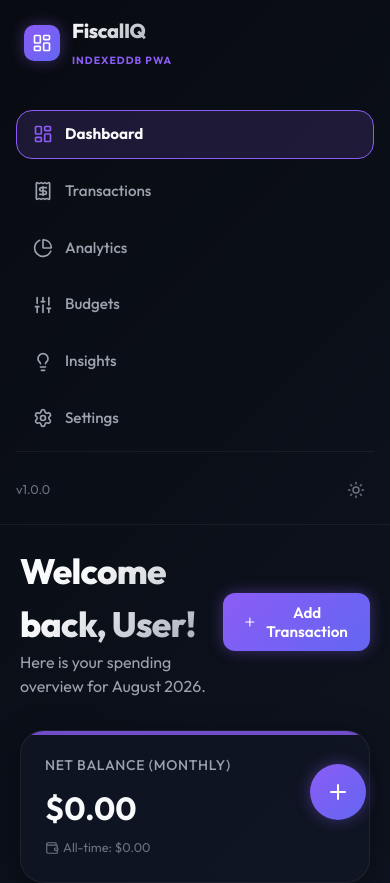
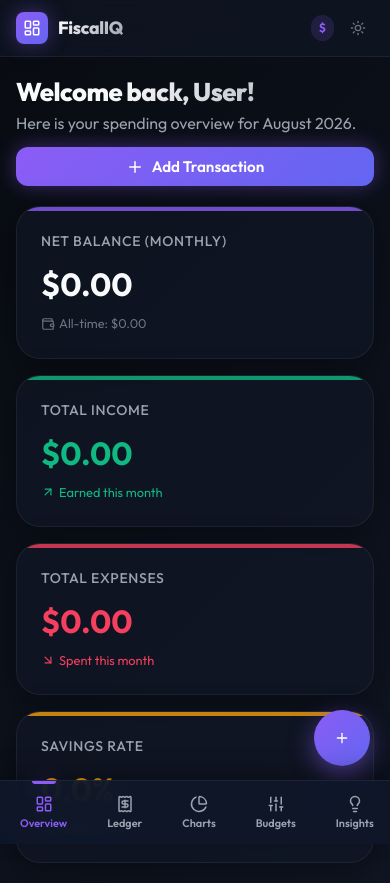
Before and after one commit to TheCodePrism/FiscalIQ, a React (Vite) app: page / in a window 390 px wide. Shown: the top 883 px of the page. Built offline with nearby package versions, Linux system fonts and the light colour scheme.

Commit message:
feat: major UI & mobile UX overhaul with mobile bottom nav, bottom sheet modal, FAB, and fintech color system

```diff
--- a/src/App.tsx
+++ b/src/App.tsx
@@ -186,7 +186,52 @@ export const App: React.FC = () => {
         </div>
       )}
 
-      {/* 2. Main App Container */}
+      {/* 2. Mobile Top Bar */}
+      <header className="mobile-top-bar">
+        <div style={{ display: 'flex', alignItems: 'center', gap: '10px' }}>
+          <div style={{
+            background: 'linear-gradient(135deg, var(--color-primary) 0%, var(--color-accent) 100%)',
+            width: '32px',
+            height: '32px',
+            borderRadius: '8px',
+            display: 'flex',
+            alignItems: 'center',
+            justifyContent: 'center',
+            color: '#ffffff',
+            boxShadow: 'var(--shadow-primary-glow)'
+          }}>
+            <LayoutDashboard size={18} />
+          </div>
+          <div>
+            <h1 style={{ fontSize: '1.1rem', fontWeight: 800, background: 'linear-gradient(135deg, #fff 0%, #9ca3af 100%)', WebkitBackgroundClip: 'text', WebkitTextFillColor: 'transparent', margin: 0, lineHeight: 1.1 }}>
+              FiscalIQ
+            </h1>
+          </div>
+        </div>
+
+        <div style={{ display: 'flex', alignItems: 'center', gap: '8px' }}>
+          <span style={{
+            fontSize: '0.75rem',
+            fontWeight: 700,
+            padding: '4px 8px',
+            borderRadius: '20px',
+            background: 'var(--color-primary-light)',
+            color: 'var(--color-primary)'
+          }}>
+            {settings.currency}
+          </span>
+          <button
+            onClick={toggleTheme}
+            className="icon-btn"
+            title={settings.theme === 'dark' ? 'Switch to Light Theme' : 'Switch to Dark Theme'}
+            style={{ width: '32px', height: '32px', borderRadius: '8px' }}
+          >
+            {settings.theme === 'dark' ? <Sun size={16} /> : <Moon size={16} />}
+          </button>
+        </div>
+      </header>
+
+      {/* 3. Main App Container */}
       <div className="app-container">
 
         {/* Sidebar Nav */}
@@ -325,37 +370,61 @@ export const App: React.FC = () => {
         </main>
       </div>
 
-      {/* Floating Action Button (FAB) on small screens */}
+      {/* Mobile Floating Action Button (FAB) */}
       <button
-        className="btn btn-primary"
+        className="fab-add-btn"
         onClick={handleOpenAddModal}
-        style={{
-          position: 'fixed',
-          bottom: '24px',
-          right: '24px',
-          width: '56px',
-          height: '56px',
-          borderRadius: '50%',
-          padding: 0,
-          boxShadow: 'var(--shadow-primary-glow)',
-          zIndex: 99,
-          display: 'none' // handled via CSS media query below
-        }}
-        id="mobile-fab"
         title="Add Transaction"
+        aria-label="Add Transaction"
       >
-        <Plus size={24} />
+        <Plus size={26} />
       </button>
 
-      <style dangerouslySetInnerHTML={{__html: `
-        @media (max-width: 1024px) {
-          #mobile-fab {
-            display: flex !important;
-            align-items: center;
-            justify-content: center;
-          }
-        }
-      `}} />
+      {/* Mobile Bottom Navigation Bar */}
+      <nav className="mobile-bottom-nav">
+        <button
+          className={`mobile-nav-item ${activeTab === 'dashboard' ? 'active' : ''}`}
+          onClick={() => setActiveTab('dashboard')}
+        >
+          <LayoutDashboard size={18} />
+          <span>Overview</span>
+        </button>
+        <button
+          className={`mobile-nav-item ${activeTab === 'transactions' ? 'active' : ''}`}
+          onClick={() => setActiveTab('transactions')}
+        >
+          <Receipt size={18} />
+          <span>Ledger</span>
+        </button>
+        <button
+          className={`mobile-nav-item ${activeTab === 'analytics' ? 'active' : ''}`}
+          onClick={() => setActiveTab('analytics')}
+        >
+          <PieChart size={18} />
+          <span>Charts</span>
+        </button>
+        <button
+          className={`mobile-nav-item ${activeTab === 'budgets' ? 'active' : ''}`}
+          onClick={() => setActiveTab('budgets')}
+        >
+          <Sliders size={18} />
+          <span>Budgets</span>
+        </button>
+        <button
+          className={`mobile-nav-item ${activeTab === 'insights' ? 'active' : ''}`}
+          onClick={() => setActiveTab('insights')}
+        >
+          <Lightbulb size={18} />
+          <span>Insights</span>
+        </button>
+        <button
+          className={`mobile-nav-item ${activeTab === 'settings' ? 'active' : ''}`}
+          onClick={() => setActiveTab('settings')}
+        >
+          <SettingsIcon size={18} />
+          <span>Settings</span>
+        </button>
+      </nav>
 
       {/* 3. Global Transaction Dialog Modal */}
       <TransactionForm
--- a/src/components/TransactionList.tsx
+++ b/src/components/TransactionList.tsx
@@ -1,7 +1,7 @@
 import React, { useState, useMemo } from 'react';
 import type { Transaction, AppSettings } from '../db/IndexedDBService';
 import { GlassCard } from './ui/GlassCard';
-import { getCategoryIcon } from './DashboardTab';
+import { getCategoryIcon, getCategoryIconStyle } from './DashboardTab';
 import { EXPENSE_CATEGORIES, INCOME_CATEGORIES } from './TransactionForm';
 import {
   Search,
@@ -275,14 +275,15 @@ export const TransactionList: React.FC<TransactionListProps> = ({
               <div className="list-container">
                 {groupedTransactions[dateStr].map(tx => {
                   const isExpense = tx.type === 'expense';
+                  const style = getCategoryIconStyle(tx.category, isExpense);
                   return (
                     <div key={tx.id} className="list-item">
                       <div className="item-left">
                         <div
                           className="icon-wrapper"
                           style={{
-                            background: isExpense ? 'var(--color-danger-light)' : 'var(--color-success-light)',
-                            color: isExpense ? 'var(--color-danger)' : 'var(--color-success)'
+                            background: style.bg,
+                            color: style.color
                           }}
                         >
                           {getCategoryIcon(tx.category)}
--- a/src/styles/index.css
+++ b/src/styles/index.css
@@ -37,12 +37,15 @@
   --color-warning-light: rgba(245, 158, 11, 0.12);
 
   --shadow-glow: 0 8px 32px 0 rgba(0, 0, 0, 0.37);
-  --shadow-primary-glow: 0 0 15px rgba(139, 92, 246, 0.4);
-  --shadow-success-glow: 0 0 15px rgba(16, 185, 129, 0.4);
-  --shadow-danger-glow: 0 0 15px rgba(244, 63, 94, 0.4);
+  --shadow-primary-glow: 0 0 20px rgba(139, 92, 246, 0.4);
+  --shadow-success-glow: 0 0 20px rgba(16, 185, 129, 0.4);
+  --shadow-danger-glow: 0 0 20px rgba(244, 63, 94, 0.4);
 
-  --card-blur: 16px;
-  --transition-smooth: all 0.3s cubic-bezier(0.4, 0, 0.2, 1);
+  --card-blur: 20px;
+  --transition-smooth: all 0.25s cubic-bezier(0.4, 0, 0.2, 1);
+
+  /* Mobile safe areas */
+  --safe-area-bottom: env(safe-area-inset-bottom, 0px);
 }
 
 [data-theme="light"] {
@@ -163,20 +166,16 @@ h1, h2, h3, h4, h5, h6 {
   width: 100%;
 }
 
-@media (max-width: 1024px) {
+@media (max-width: 768px) {
   .app-container {
     flex-direction: column;
+    padding-bottom: calc(75px + var(--safe-area-bottom));
   }
   .sidebar {
-    width: 100%;
-    height: auto;
-    position: relative;
-    border-right: none;
-    border-bottom: 1px solid var(--panel-border);
-    padding: 16px;
+    display: none; /* Replaced by bottom nav on mobile */
   }
   .main-content {
-    padding: 20px;
+    padding: 16px 16px 32px 16px;
   }
 }
 
@@ -295,19 +294,113 @@ input:focus, select:focus, textarea:focus {
   animation: pulseGlow 2s infinite ease-in-out;
 }
 
-/* Banner Offline */
-.offline-banner {
-  background: var(--color-danger);
-  color: white;
-  text-align: center;
-  padding: 8px;
-  font-size: 0.875rem;
-  font-weight: 600;
+/* Mobile Top Bar */
+.mobile-top-bar {
+  display: none;
+  align-items: center;
+  justify-content: space-between;
+  padding: 12px 16px;
+  background: var(--panel-bg);
+  backdrop-filter: blur(20px);
+  -webkit-backdrop-filter: blur(20px);
+  border-bottom: 1px solid var(--panel-border);
   position: sticky;
   top: 0;
-  z-index: 999;
+  z-index: 800;
+}
+
+/* Mobile Bottom Navigation */
+.mobile-bottom-nav {
+  display: none;
+  position: fixed;
+  bottom: 0;
+  left: 0;
+  right: 0;
+  height: calc(64px + var(--safe-area-bottom));
+  padding-bottom: var(--safe-area-bottom);
+  background: rgba(15, 23, 42, 0.92);
+  backdrop-filter: blur(24px);
+  -webkit-backdrop-filter: blur(24px);
+  border-top: 1px solid var(--panel-border);
+  z-index: 900;
+  grid-template-columns: repeat(6, 1fr);
+  align-items: center;
+  box-shadow: 0 -8px 24px rgba(0, 0, 0, 0.3);
+}
+
+[data-theme="light"] .mobile-bottom-nav {
+  background: rgba(255, 255, 255, 0.92);
+  box-shadow: 0 -8px 24px rgba(0, 0, 0, 0.08);
+}
+
+.mobile-nav-item {
   display: flex;
+  flex-direction: column;
+  align-items: center;
   justify-content: center;
+  gap: 3px;
+  height: 100%;
+  color: var(--text-secondary);
+  font-size: 0.68rem;
+  font-weight: 600;
+  text-decoration: none;
+  border: none;
+  background: transparent;
+  cursor: pointer;
+  transition: var(--transition-smooth);
+  position: relative;
+  touch-action: manipulation;
+}
+
+.mobile-nav-item.active {
+  color: var(--color-primary);
+}
+
+.mobile-nav-item.active::after {
+  content: '';
+  position: absolute;
+  top: 0;
+  left: 50%;
+  transform: translateX(-50%);
+  width: 24px;
+  height: 3px;
+  background: var(--color-primary);
+  border-radius: 0 0 4px 4px;
+  box-shadow: var(--shadow-primary-glow);
+}
+
+/* Floating Action Button (FAB) */
+.fab-add-btn {
+  display: none;
+  position: fixed;
+  bottom: calc(78px + var(--safe-area-bottom));
+  right: 20px;
+  width: 56px;
+  height: 56px;
+  border-radius: 50%;
+  background: linear-gradient(135deg, var(--color-primary) 0%, var(--color-accent) 100%);
+  color: #ffffff;
+  box-shadow: 0 8px 24px rgba(139, 92, 246, 0.5);
+  border: none;
+  cursor: pointer;
+  z-index: 850;
   align-items: center;
-  gap: 8px;
+  justify-content: center;
+  transition: transform 0.2s ease, box-shadow 0.2s ease;
 }
+
+.fab-add-btn:active {
+  transform: scale(0.92);
+}
+
+@media (max-width: 768px) {
+  .mobile-top-bar {
+    display: flex;
+  }
+  .mobile-bottom-nav {
+    display: grid;
+  }
+  .fab-add-btn {
+    display: flex;
+  }
+}
--- a/src/styles/tabs.css
+++ b/src/styles/tabs.css
@@ -228,10 +228,25 @@
   to { opacity: 1; transform: translateY(0) scale(1); }
 }
 
-.modal-close {
-  position: absolute;
-  top: 24px;
-  right: 24px;
+@media (max-width: 640px) {
+  .modal-overlay {
+    align-items: flex-end;
+    padding: 0;
+  }
+  .modal-content {
+    max-width: 100%;
+    border-radius: 28px 28px 0 0;
+    padding: 24px 20px calc(24px + var(--safe-area-bottom)) 20px;
+    animation: sheetSlideUp 0.35s cubic-bezier(0.16, 1, 0.3, 1) forwards;
+  }
+  @keyframes sheetSlideUp {
+    from { transform: translateY(100%); }
+    to { transform: translateY(0); }
+  }
+  .modal-close {
+    top: 16px;
+    right: 16px;
+  }
 }
 
 .type-selector {
@@ -484,4 +499,23 @@
   .filter-select {
     width: 100%;
   }
+  .tab-title {
+    font-size: 1.6rem;
+  }
+  .tab-header {
+    flex-direction: column;
+    align-items: flex-start;
+    gap: 12px;
+    margin-bottom: 20px;
+  }
+  .tab-header .btn {
+    width: 100%;
+  }
+  .stats-grid {
+    grid-template-columns: 1fr;
+    gap: 16px;
+  }
+  .section-card {
+    padding: 16px;
+  }
 }
```
Also changed, not shown: src/components/DashboardTab.tsx (+25 -2 lines).
